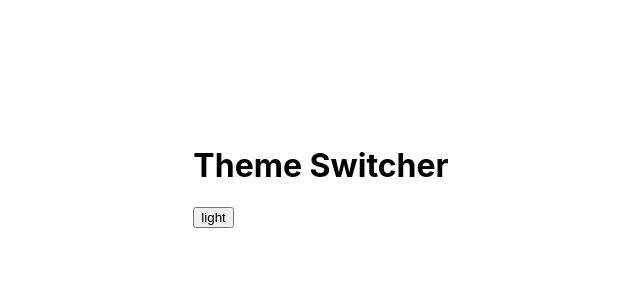
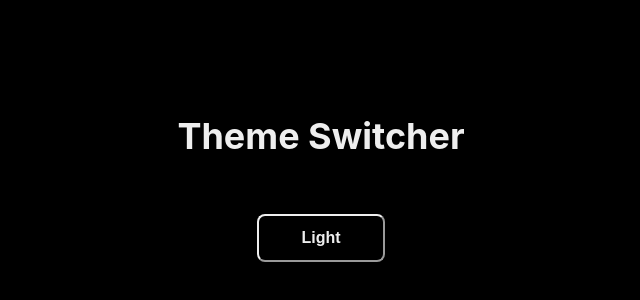
Before and after one commit to ferutizi/theme-switcher, a React (Create React App) app: page / in a window 1280 px wide. Shown: the part 224-524 px from the top of the page, without its empty margins (319-959 px from the left). Built offline with nearby package versions, Linux system fonts and the light colour scheme.

Commit message:
styles dark and light

```diff
--- a/package.json
+++ b/package.json
@@ -34,5 +34,8 @@
       "last 1 firefox version",
       "last 1 safari version"
     ]
+  },
+  "devDependencies": {
+    "sass": "^1.56.1"
   }
 }
--- a/src/App.js
+++ b/src/App.js
@@ -1,4 +1,5 @@
 import { useState } from 'react';
+import './App.scss';
 
 function App() {
   const  [theme, setTheme] = useState('dark');
@@ -10,9 +11,11 @@ function App() {
 
   return (
     <>
-      <div className='container'>
-        <h1 className={theme}>Theme Switcher</h1>
-        <button onClick={() => changeTheme(theme)}>{theme === 'dark' ? 'light' : 'dark'}</button>
+      <div className={`container ${theme}`}>
+        <h1 className={`title ${theme}`}>Theme Switcher</h1>
+        <button className={`button ${theme}`} onClick={() => changeTheme(theme)}>
+          {theme === 'dark' ? 'Light' : 'Dark'}
+        </button>
       </div>
     </>
   );
--- /dev/null
+++ b/src/App.scss
@@ -0,0 +1,36 @@
+.container {
+    height: 100vh;
+    display: flex;
+    flex-direction: column;
+    gap: 2rem;
+    justify-content: center;
+    align-items: center;
+}
+
+.title {
+    font-size: 36px;
+}
+
+.button {
+    width: 8em;
+    height: 3em;
+    border-radius: 0.5em;
+    font-size: 1em;
+    font-weight: 600;
+    cursor: pointer;
+    box-shadow: 2px 2px 3px #000;
+}
+
+.dark {
+    color: #eee;
+    background-color: #000;
+}
+
+.light {
+    color: #000;
+    background-color: #eee;
+}
+
+.button.dark{
+    border-color: #eee;
+}
--- a/src/index.css
+++ b/src/index.css
@@ -5,10 +5,6 @@ body {
     sans-serif;
   -webkit-font-smoothing: antialiased;
   -moz-osx-font-smoothing: grayscale;
-  height: 100vh;
-  display: flex;
-  justify-content: center;
-  align-items: center;
 }
 
 code {
```
Also changed, not shown: 1 other file (tests, documents, lock files or other folders).
